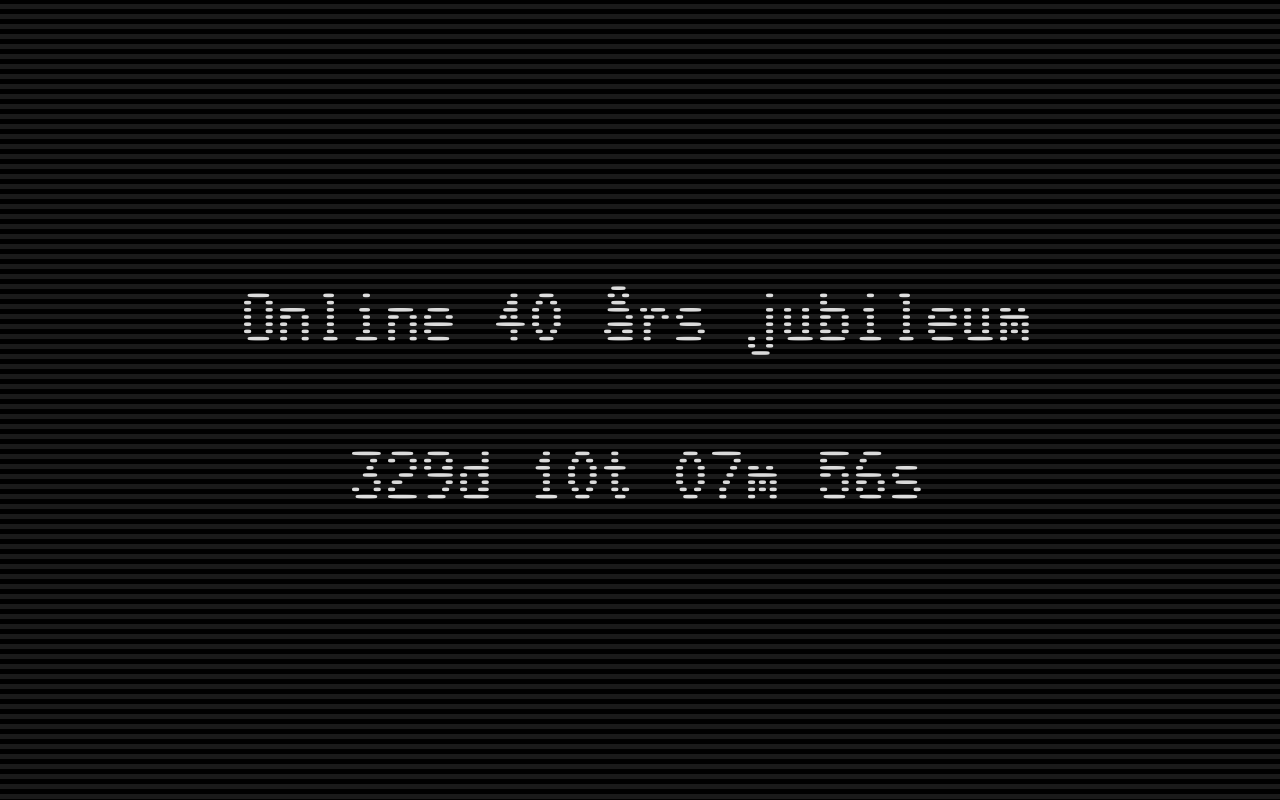
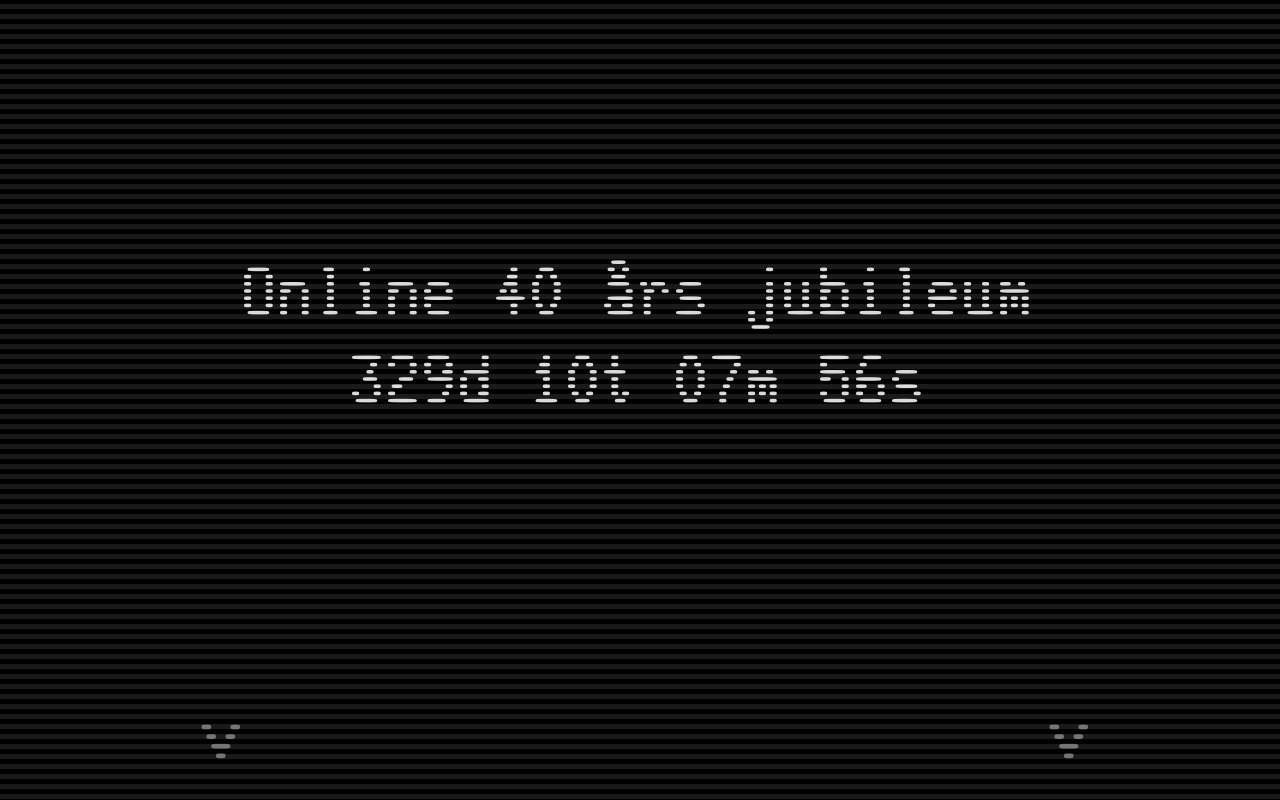
Before and after one commit to appKom/farfalle, a React (Vite) app: page / in a window 1280 px wide. Built offline with nearby package versions, Linux system fonts and the light colour scheme.

Commit message:
Work in progress

```diff
--- a/package.json
+++ b/package.json
@@ -16,6 +16,7 @@
     "@tailwindcss/vite": "^4.0.15",
     "react": "^19.0.0",
     "react-dom": "^19.0.0",
+    "react-qr-code": "^2.0.18",
     "tailwindcss": "^4.0.15"
   },
   "devDependencies": {
--- a/src/App.tsx
+++ b/src/App.tsx
@@ -1,14 +1,35 @@
 import './index.css';
 import Countdown from './components/Countdown';
+import ScrollIndicator from './components/ScrollIndicator';
+import FormNotification from './components/FormNotification';
+import { useRef } from 'react';
 
 function App() {
+  const scrollContainerRef = useRef<HTMLDivElement | null>(null);
+
   return (
-    <div className="w-full h-screen flex justify-center items-center bg-black">
+    <div ref={scrollContainerRef} className="w-full h-screen overflow-y-scroll snap-y snap-mandatory">
       {/* CRT scanlines */}
-      <div className="absolute inset-0 bg-[linear-gradient(rgba(255,255,255,0.1)_50%,transparent_50%)] bg-[length:100%_10px] animate-scan z-40" />
-      <Countdown />
+      <div className="fixed inset-0 pointer-events-none bg-[linear-gradient(rgba(255,255,255,0.1)_50%,transparent_50%)] bg-[length:100%_10px] animate-scan z-40" />
+
+      {/* Countdown section */}
+      <div className="w-full min-h-screen flex flex-col justify-center items-center bg-black snap-start">
+        <div className='flex justify-end flex-[20]'>
+          <Countdown containerRef={scrollContainerRef}/>
+        </div>
+        <div className='flex flex-col justify-end flex-[1]'>
+          <ScrollIndicator containerRef={scrollContainerRef}/>
+        </div>
+      </div>
+
+      {/* Form link section */}
+      <div className="w-full min-h-screen flex justify-center items-center bg-black snap-start">
+        <FormNotification />
+      </div>
     </div>
   );
 }
 
+
+
 export default App;
--- a/src/components/Countdown.tsx
+++ b/src/components/Countdown.tsx
@@ -1,9 +1,14 @@
 import { useState, useEffect } from 'react';
 import getTimeDiff from '../utils/getTimeDiff';
 
-export default function Countdown() {
+interface CountdownProps {
+  containerRef: React.RefObject<HTMLDivElement | null>;
+}
+
+export default function Countdown({ containerRef }: CountdownProps) {
+  const [now, setNow] = useState(new Date());
+  const [scrollY, setScrollY] = useState(0)
   const targetDate = new Date(2026, 1, 16);
-  const [now, setNow] = useState(new Date());
 
   useEffect(() => {
     const interval = setInterval(() => {
@@ -13,17 +18,35 @@ export default function Countdown() {
     return () => clearInterval(interval);
   }, []);
 
+  useEffect(() => {
+    const container = containerRef.current;
+    if (!container) return;
+
+    const handleScroll = () => {
+      setScrollY(container.scrollTop);
+    };
+
+    container.addEventListener("scroll", handleScroll);
+    return () => container.removeEventListener("scroll", handleScroll);
+  }, [containerRef]);
+
   const timeLeft = getTimeDiff(now, targetDate);
 
   return (
-    <div className="h-1/5 lg:h-1/2 flex flex-col justify-evenly items-center animate-flicker">
-      <h1 className="font-glass text-white text-3xl lg:text-7xl">
+    <div className="flex flex-col justify-center items-center animate-flicker">
+      <h1 className="font-glass text-white text-3xl lg:text-7xl mb-2">
         Online 40 års jubileum
       </h1>
-      <h1 className="font-glass text-white text-3xl lg:text-7xl">
-        {timeLeft.days}d {timeLeft.hours}t {timeLeft.minutes}m{' '}
-        {timeLeft.seconds}s
-      </h1>
+
+      <div className={scrollY > 400 ? "absolute top-16" : "sticky top-16"}>
+        <h1
+          className={`
+            font-glass text-white text-3xl lg:text-7xl mt-2 bg-black z-50
+          `}
+        >
+          {timeLeft.days}d {timeLeft.hours}t {timeLeft.minutes}m {timeLeft.seconds}s
+        </h1>
+      </div>
     </div>
   );
 }
--- /dev/null
+++ b/src/components/FormNotification.tsx
@@ -0,0 +1,18 @@
+import QRCode from "react-qr-code";
+
+export default function FormNotification() {
+  return (
+    <div className="flex justify-center items-center w-full animate-flicker font-glass text-white text-1xl lg:text-5xl">
+      <div className="flex-[2] ml-40 mt-30">
+        Jubkom trenger deg! Har du et ønske til et arrangement under Jubileumsuka? Trykk{" "}
+        <a href="https://forms.gle/MerfxwhLCr5G7mfp7" target="_blank" className="underline hover:text-blue-400">
+          HER
+        </a>{" "}
+        eller scan QR koden!
+      </div>
+      <div className="flex-[3] flex justify-center mt-30">
+        <QRCode value="https://forms.gle/MerfxwhLCr5G7mfp7" size={400}/>
+      </div>
+    </div>
+  );
+}
--- /dev/null
+++ b/src/components/ScrollIndicator.tsx
@@ -0,0 +1,28 @@
+import { useState, useEffect } from "react";
+
+interface ScrollIndicatorProps {
+  containerRef: React.RefObject<HTMLDivElement | null>;
+}
+
+export default function ScrollIndicator({ containerRef }: ScrollIndicatorProps) {
+  const [scrollY, setScrollY] = useState(0);
+
+  useEffect(() => {
+    const container = containerRef.current;
+    if (!container) return;
+
+    const handleScroll = () => {
+      setScrollY(container.scrollTop);
+    };
+
+    container.addEventListener("scroll", handleScroll);
+    return () => container.removeEventListener("scroll", handleScroll);
+  }, [containerRef]);
+
+  return (
+    <div className={`flex animate-scroll-indicator space-x-200 ${scrollY > 0 ? "invisible" : ""}`}>
+      <h1 className="font-glass text-white text-5xl lg:text-8xl rotate-180">^</h1>
+      <h1 className="font-glass text-white text-5xl lg:text-8xl rotate-180">^</h1>
+    </div>
+  );
+}
--- a/src/index.css
+++ b/src/index.css
@@ -9,6 +9,7 @@
   --font-glass: Glass, 'sans-serif';
   --animate-flicker: flicker 0.15s infinite;
   --animate-scan: scan 0.2s linear infinite;
+  --animate-scroll-indicator: scrollIndicator 1s steps(2) infinite;
 
   @keyframes scan {
     0% {
@@ -28,4 +29,19 @@
       opacity: 0.85;
     }
   }
+
+  @keyframes scrollIndicator {
+    0% {
+      opacity: 0.2;
+      transform: translateY(-40px);
+    }
+    50% {
+      opacity: 0.6;
+      transform: translateY(-20px);
+    }
+    100% {
+      opacity: 1;
+      transform: translateY(0);
+    }
+  }
 }
```
Also changed, not shown: public/Form_QR.svg (added), 1 other file (tests, documents, lock files or other folders).
